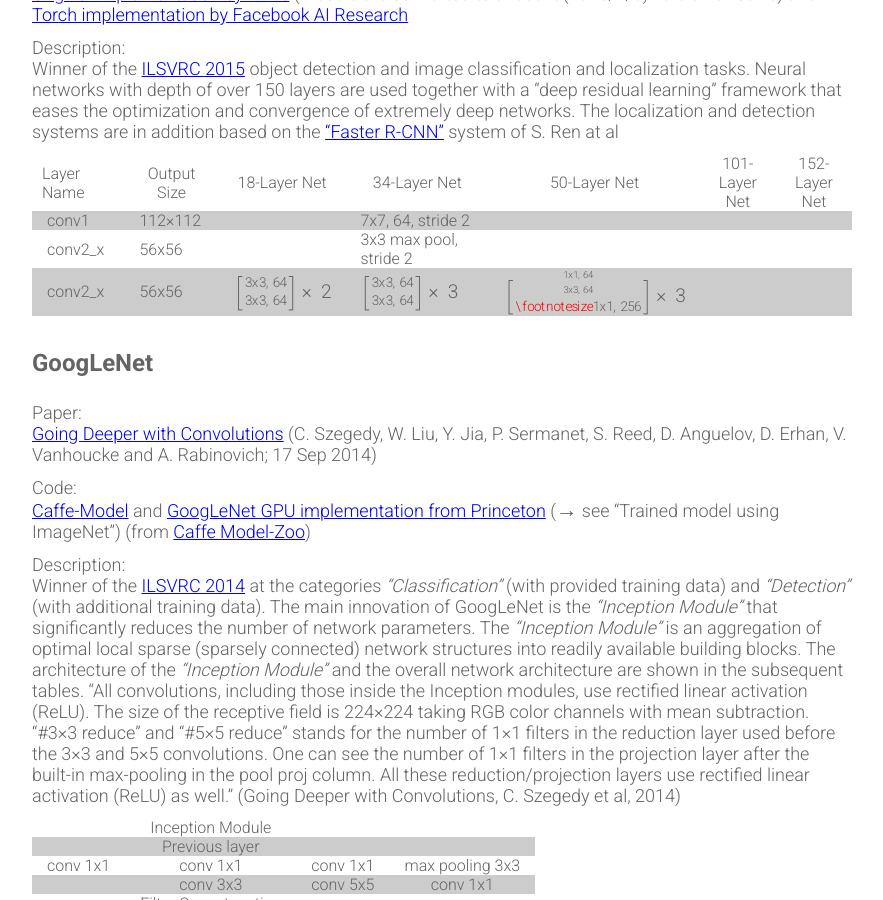
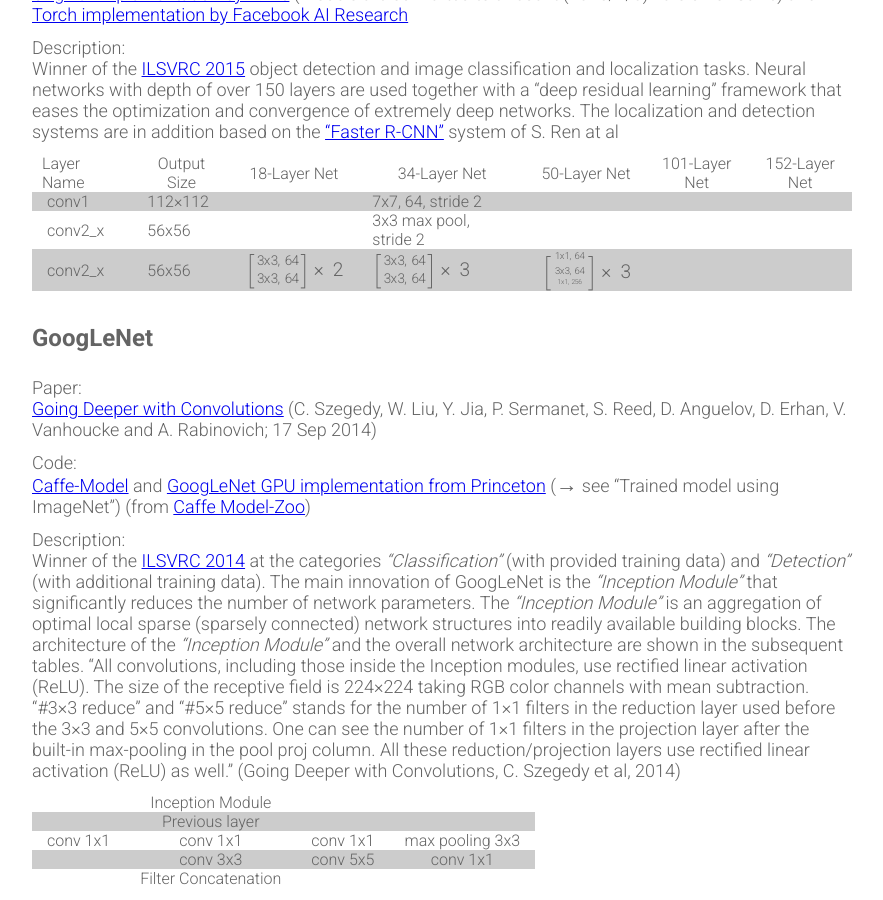
Before and after one commit to Xamla/xamla.github.io, a Jekyll site: the page built from prominent-convnet-architectures.md, in a window 1280 px wide and 900 px high, scrolled down 389 px. Shown: the whole window, without its empty margins (198-1081 px from the left). Built offline with Jekyll 4.4.1, drawn with Linux system fonts in a browser that asks for light colours; formulas are drawn with MathJax 3.

Commit message:
Update prominent-convnet-architectures.md

```diff
--- a/prominent-convnet-architectures.md
+++ b/prominent-convnet-architectures.md
@@ -29,7 +29,7 @@
 |:---------- | ----------- | ------------ | ------------ | ------------ | ------------- | ------------- |
 | conv1      | 112×112     |              | 7x7, 64, stride 2                                           |
 | conv2_x    | 56x56       |              | 3x3 max pool, stride 2                                      |
-| conv2_x    | 56x56       | \\( \left[ {\text{3x3, 64} \atop \text{3x3, 64}} \right] \times 2 \\)  | \\( \left[ {\text{3x3, 64} \atop \text{3x3, 64}} \right] \times 3 \\)  | \\( \left[ {\text{1x1, 64} \atop \text{3x3, 64}} \above 0pt \text{\footnotesize{1x1, 256}} \right] \times 3 \\)    |    |     |
+| conv2_x    | 56x56       | \\( \left[ {\text{3x3, 64} \atop \text{3x3, 64}} \right] \times 2 \\)  | \\( \left[ {\text{3x3, 64} \atop \text{3x3, 64}} \right] \times 3 \\)  | \\( \left[ {\text{1x1, 64} \atop \text{3x3, 64}} \above 0pt \text{\tiny 1x1, 256} \right] \times 3 \\)    |    |     |
 
 
 <br />
```
